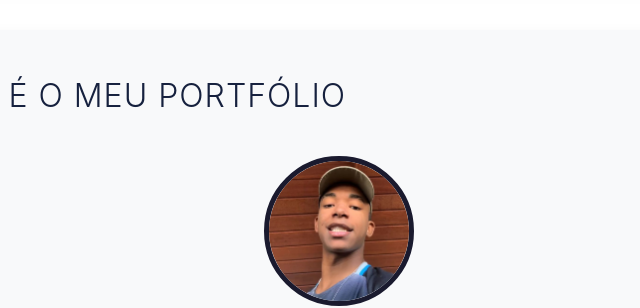
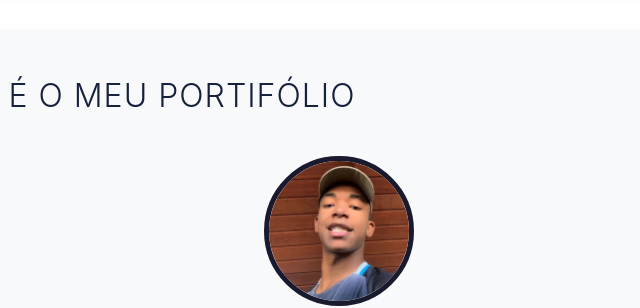
Before and after one commit to srsono/portifolio-dev, a plain HTML site: page index.html in a window 1280 px wide. Shown: the part 197-505 px from the top of the page, 301-941 px from the left. Drawn offline with Linux system fonts and the light colour scheme.

Commit message:
ajustando texto
corigindo erros de digitação e ajustando textos

```diff
--- a/index.html
+++ b/index.html
@@ -6,7 +6,7 @@
     <meta name="viewport" content="width=device-width, initial-scale=1.0">
     <link rel="shortcut icon" href="favicon_io/favicon.ico" type="image/x-icon">
     <link rel="stylesheet" href="style.css">
-    <title>projeto portfólio</title>
+    <title>projeto portifólio</title>
 </head>
 
 <body>
@@ -19,9 +19,10 @@
             </ul>
         </nav>
     </header>
+
     <main>
         <section class="container-principal" id="container-principal"> <!-- seção principal -->
-            <h2 id="sobre-mim">Olá, este é o meu portfólio</h2>
+            <h2 id="sobre-mim">Olá, este é o meu portifólio</h2>
             <img id="perfil-foto" src="imagens/perfilfoto.png" alt="Uma exposição de arte com quadros" />
             <div class="container-ptincipal-overlay">
                 <article>
--- a/style.css
+++ b/style.css
@@ -7,7 +7,7 @@
 }
 
 :root{
-       /* CORES PRINCIPAIS */
+   /* CORES PRINCIPAIS*/
     --cor-primaria: #1a1a2e;         /* Fundo escuro */
     --cor-secundaria: #16213e;        /* Azul escuro */
     --cor-destaque: #e94560;          /* Vermelho para destaque */
```
